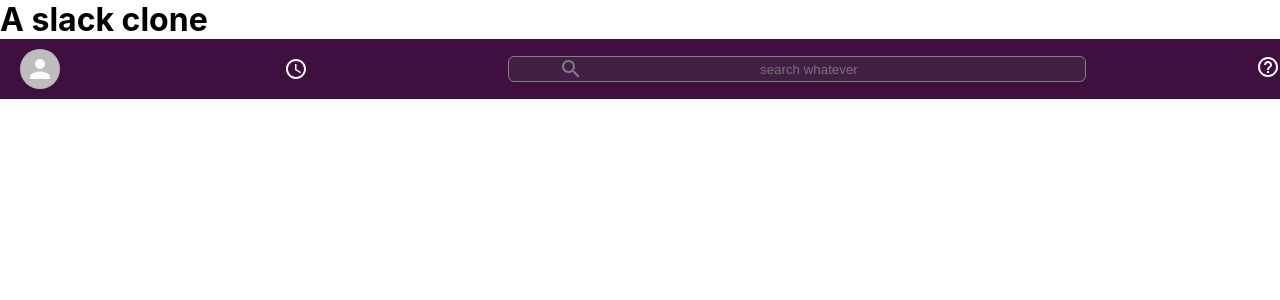
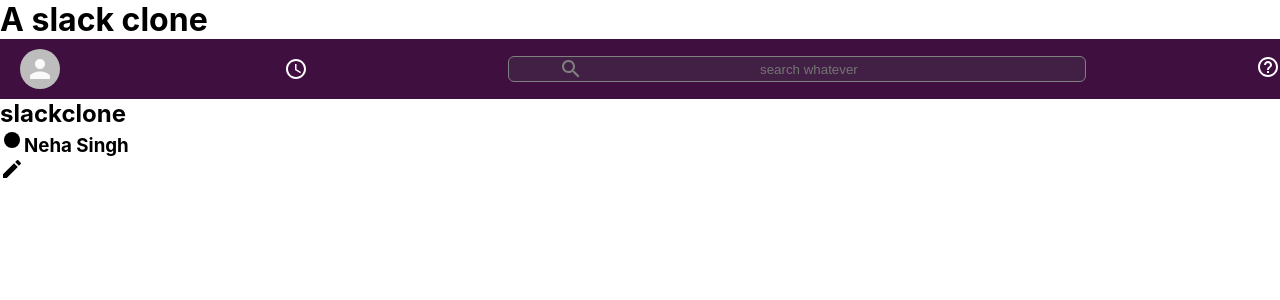
Before and after one commit to sgneha/chatIt, a React (Create React App) app: page / in a window 1280 px wide. Shown: the top 300 px of the page. Built offline with nearby package versions, Linux system fonts and the light colour scheme; the HTML template or start-up script is replaced by a standard one.

Commit message:
added sidebar header and info

```diff
--- a/src/components/Sidebar.js
+++ b/src/components/Sidebar.js
@@ -1,8 +1,23 @@
 import React from "react";
 import "../styles/Sidebar.css";
+import FiberManualRecordIcon from "@material-ui/icons/FiberManualRecord";
+import CreateIcon from "@material-ui/icons/Create";
 
 function Sidebar() {
-  return <div className="sidebar"></div>;
+  return (
+    <div className="sidebar">
+      <div className="sidebar__header">
+        <div className="sidebar__info">
+          <h2>slackclone</h2>
+          <h3>
+            <FiberManualRecordIcon />
+            Neha Singh
+          </h3>
+        </div>
+        <CreateIcon />
+      </div>
+    </div>
+  );
 }
 
 export default Sidebar;
```
